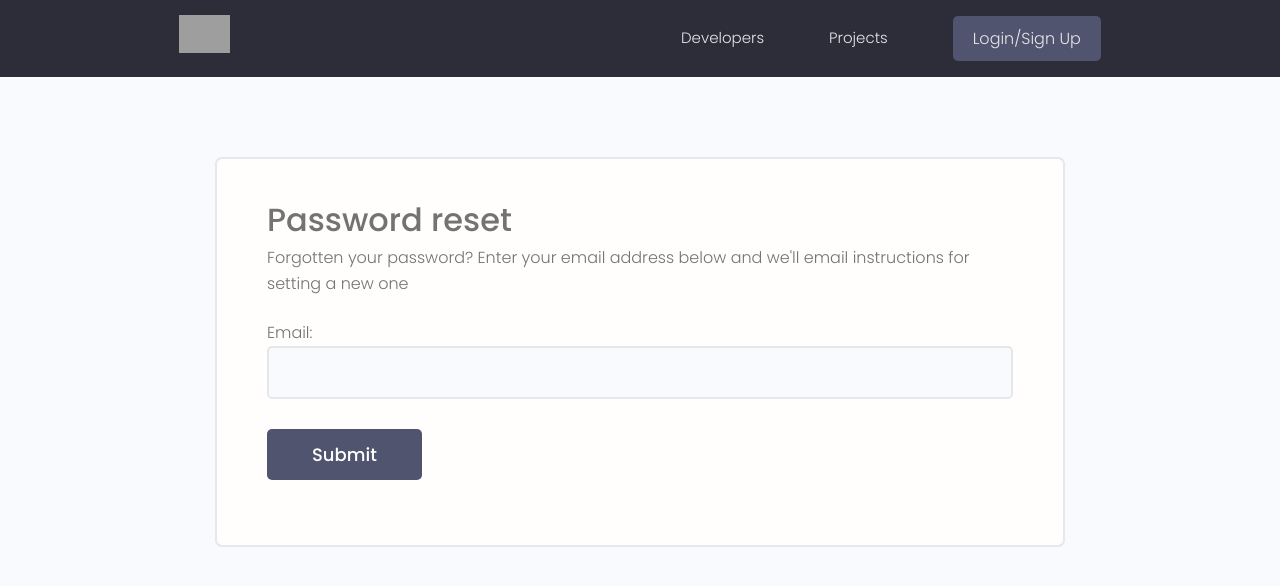
After one commit to JamesOkemwa/devsearch_django, a Django app: page /reset_password/ in a window 1280 px wide. The commit adds this page. Shown: the top 586 px of the page. Run offline with Django 4.2, Linux system fonts and the light colour scheme; some libraries are stand-ins or nearby versions; grey boxes are pictures that could not be loaded.

Commit message:
password reset logic and templates

```diff
--- a/devsearch/urls.py
+++ b/devsearch/urls.py
@@ -20,10 +20,21 @@ from django.urls import path, include
 from django.conf import settings
 from django.conf.urls.static import static
 
+from django.contrib.auth import views as auth_views
+
 urlpatterns = [
     path('admin/', admin.site.urls),
     path('projects/', include('projects.urls')),
     path('', include('users.urls')),
+
+    path('reset_password/', auth_views.PasswordResetView.as_view(template_name="reset_password.html"),
+        name="reset_password"),
+    path('reset_password_sent/', auth_views.PasswordResetDoneView.as_view(template_name="reset_password_sent.html"),
+        name="password_reset_done"),
+    path('reset/<uidb64>/<token>/', auth_views.PasswordResetConfirmView.as_view(template_name="reset.html"),
+        name="password_reset_confirm"),
+    path('reset_password_complete/', auth_views.PasswordResetCompleteView.as_view(template_name="reset_password_complete.html"),
+        name="password_reset_complete"),
 ]
 
 urlpatterns += static(settings.MEDIA_URL, document_root=settings.MEDIA_ROOT)
--- /dev/null
+++ b/templates/reset_password.html
@@ -0,0 +1,47 @@
+{% extends 'main.html' %}
+
+{% block content %}
+
+<style>
+    input[type='text'],
+    input[type='email'],
+    input[type='password']{
+        min-width: 24rem;
+        width: 100%;
+        padding: 1.2rem 1.5rem;
+        border-radius: 0.5rem;
+        border: 2px solid var(--color-light);
+        transition: all 0.3s ease-in-out;
+        background-color: var(--color-bg);
+    }
+
+    input[type='text']:focus,
+    input[type='email']:focus,
+    input[type='password']:focus,
+    input[type='text']:active,
+    input[type='email']:active,
+    input[type='password']:active {
+        outline: none;
+        border: 2px solid var(--color-main);
+    }
+</style>
+
+<main class="formPage my-xl">
+    <div class="content-box">
+        <div class="formWrapper">
+            <h3>Password reset</h3>
+
+            <p>Forgotten your password? Enter your email address below and we'll email instructions for setting a new one</p>
+
+            <br>
+
+            <form class="form" method="POST">
+                {% csrf_token %}
+                {{form.as_p}}
+                <input class="btn btn--sub btn--lg  my-md" type="submit" value="Submit" />
+            </form>
+        </div>
+    </div>
+</main>
+
+{% endblock content %}
--- a/users/templates/users/login_register.html
+++ b/users/templates/users/login_register.html
@@ -87,7 +87,7 @@
         </div>
         <div class="auth__actions">
           <input class="btn btn--sub btn--lg" type="submit" value="Log In" />
-          <a href="forgetpassword.html">Forget Password?</a>
+          <a href="{% url 'reset_password' %}">Forget Password?</a>
         </div>
       </form>
       <div class="auth__alternative">
```
Also changed, not shown: templates/reset.html (added, +47 -0 lines), templates/reset_password_complete.html (added, +19 -0 lines), templates/reset_password_sent.html (added, +20 -0 lines).
